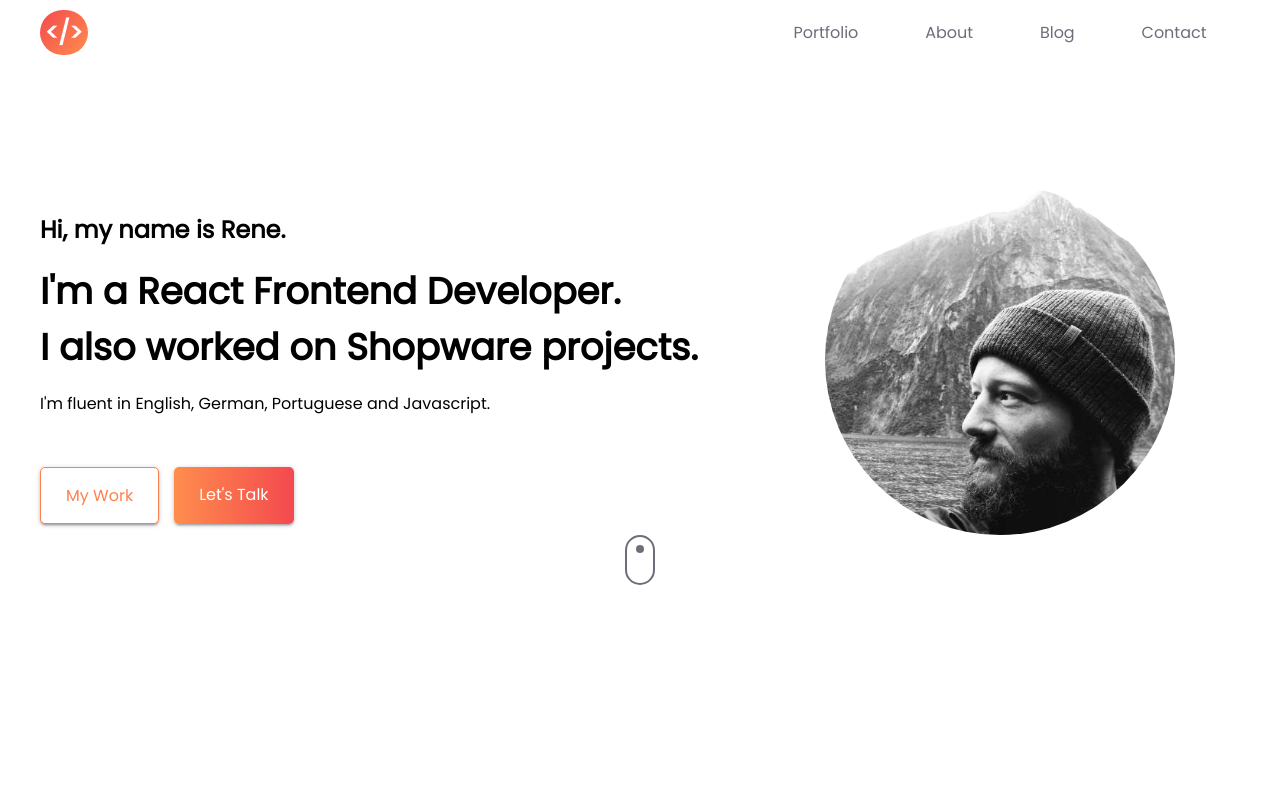
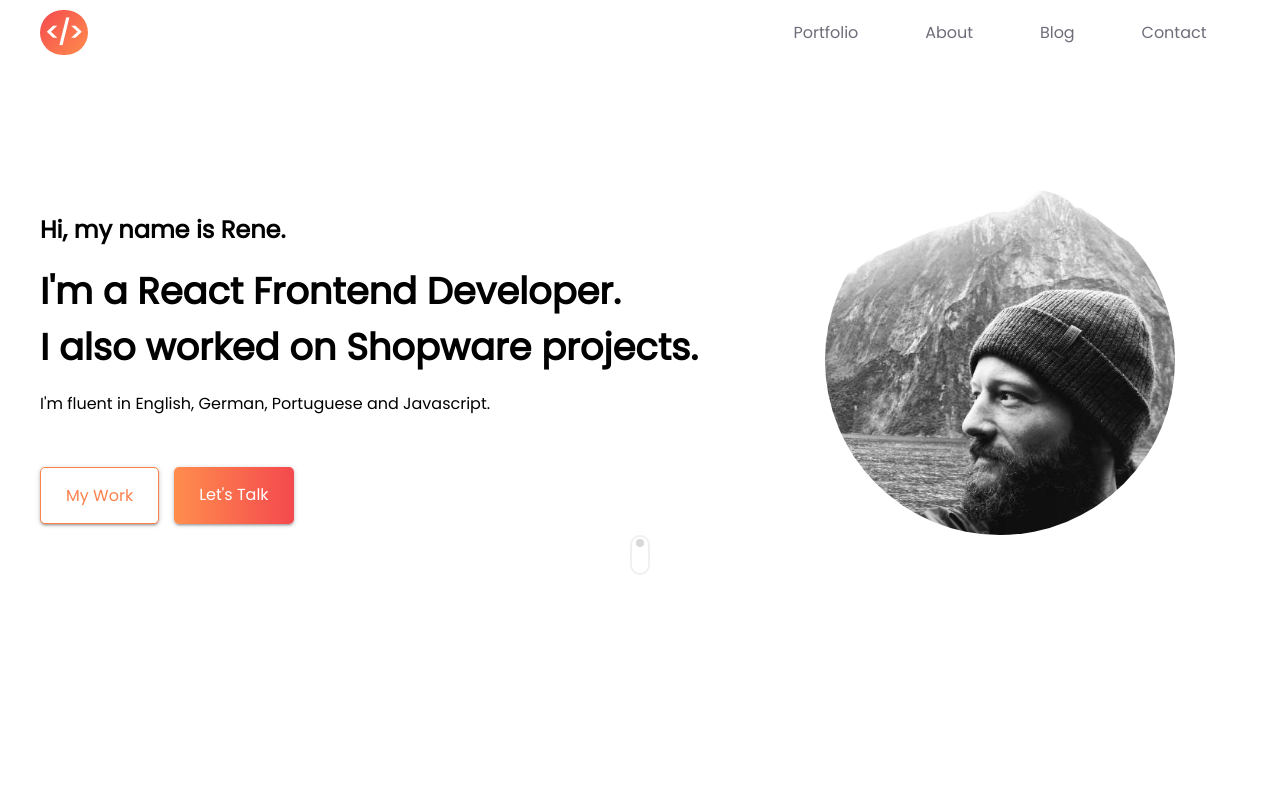
Before and after one commit to renebitter/portfolio, a Next.js app: page / in a window 1280 px wide. Shown: the top 800 px of the page. Built offline with nearby package versions, Linux system fonts and the light colour scheme; some icons are missing.

Commit message:
Hero vh fix

```diff
--- a/components/home/hero.module.scss
+++ b/components/home/hero.module.scss
@@ -2,7 +2,6 @@
   padding: 25px 15px 50px;
 
   .row {
-    height: 100%;
     display: flex;
     flex-flow: column;
   }
@@ -50,10 +49,14 @@
 
   @media only screen and (min-width: 768px) {
     padding: 120px 25px;
+    height: 100vh;
 
     .container {
       max-width: 1200px;
       margin: auto;
+      display: flex;
+      flex-direction: column;
+      justify-content: space-between;
     }
 
     .row {
@@ -102,9 +105,9 @@
         position: relative;
         margin: auto;
         display: block;
-        width: 30px;
-        height: 50px;
-        border: 2px solid #6e6d7a;
+        width: 20px;
+        height: 40px;
+        border: 2px solid #f0f0f0;
         border-radius: 25px;
       }
 
@@ -114,9 +117,9 @@
         content: '';
         width: 8px;
         height: 8px;
-        background: #6e6d7a;
+        background: #d8d8d8;
         margin-left: -4px;
-        top: 8px;
+        top: 2px;
         border-radius: 4px;
         animation-duration: 1.5s;
         animation-iteration-count: infinite;
```
